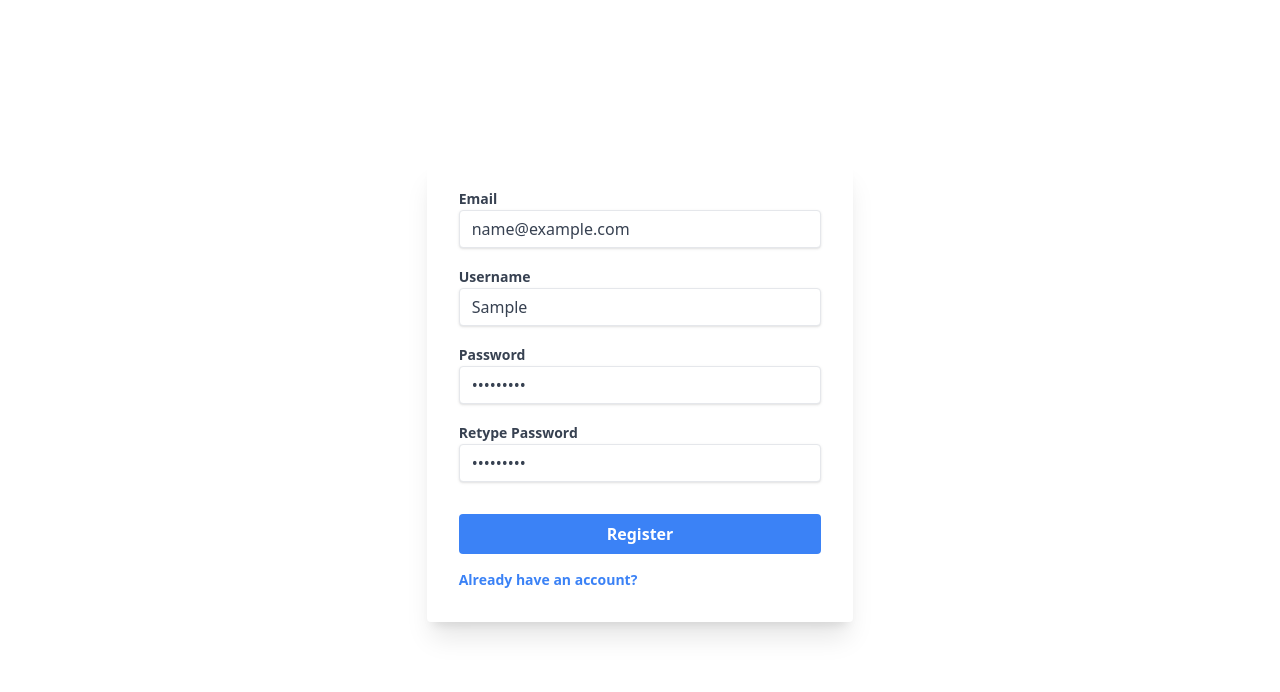
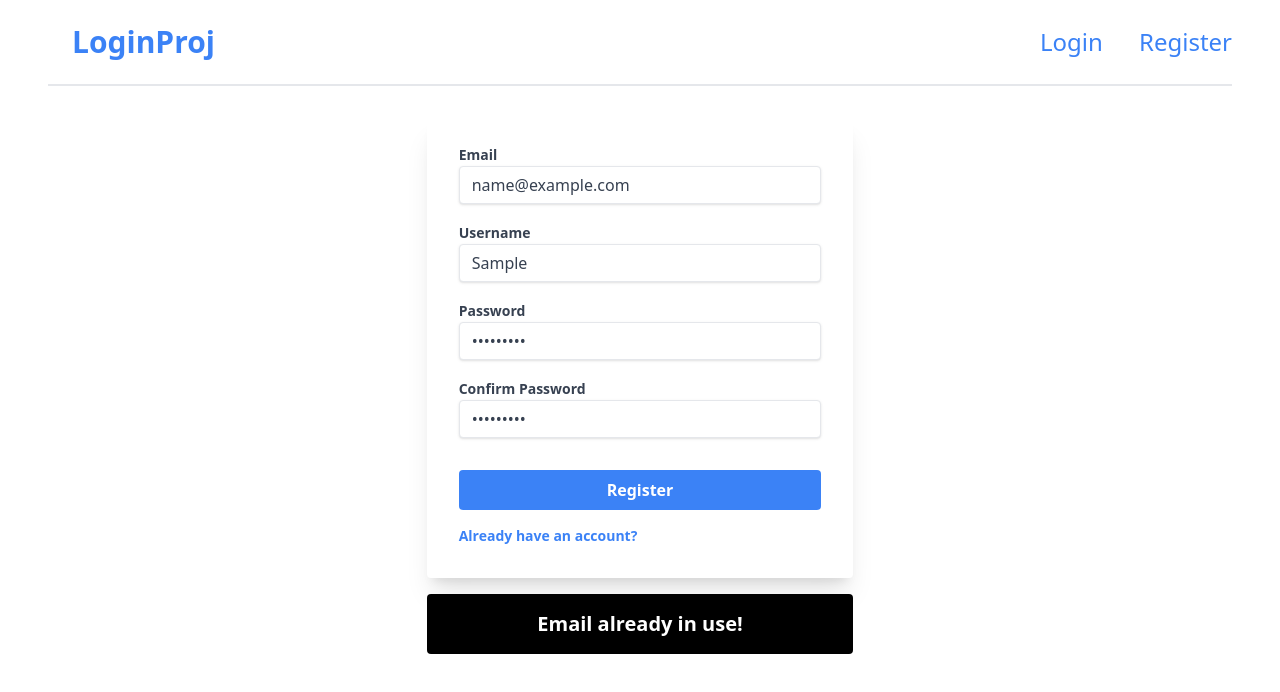
Before and after one commit to seba-nigu/login-system-template, a React (Create React App) app in the folder client/: page /register in a window 1280 px wide. Both pictures are taken after typing "name@example.com", "Sample", "Sample123", "Sample123" into the empty fields and a click on the button "Register". Shown: the top 692 px of the page. Built offline with nearby package versions, Linux system fonts and the light colour scheme; no server answers.

Commit message:
add header, error messages

```diff
--- a/client/src/App.js
+++ b/client/src/App.js
@@ -1,15 +1,19 @@
-import { Route, Routes } from "react-router-dom";
+import { BrowserRouter, Route, Routes } from "react-router-dom";
+import Header from "./components/Header";
 import Login from "./pages/Login";
 import Register from "./pages/Register";
 
 function App() {
   return (
-    <div className="App">
-      <Routes>
-        <Route path="/login" element={<Login />} />
-        <Route path="/register" element={<Register />} />
-        <Route path="*" element={<Login />} />
-      </Routes>
+    <div className="h-screen">
+      <BrowserRouter>
+        <Header />
+        <Routes>
+          <Route path="/login" element={<Login />} />
+          <Route path="/register" element={<Register />} />
+          {/* <Route path="*" element={<>} /> */}
+        </Routes>
+      </BrowserRouter>
     </div>
   );
 }
--- /dev/null
+++ b/client/src/components/Header.js
@@ -0,0 +1,21 @@
+import { Link } from "react-router-dom";
+
+function Header() {
+  return (
+    <div className="mx-12 border-b-2 border-b-slate flex items-center justify-between">
+      <div className="text-3xl font-bold p-6 text-blue-500">
+        <Link to="/">LoginProj</Link>
+      </div>
+      <ul className="flex justify-between w-48">
+        <li className="text-2xl text-blue-500 hover:text-blue-800">
+          <Link to="/login">Login</Link>
+        </li>
+        <li className="text-2xl text-blue-500 hover:text-blue-800">
+          <Link to="/register">Register</Link>
+        </li>
+      </ul>
+    </div>
+  );
+}
+
+export default Header;
--- a/client/src/index.js
+++ b/client/src/index.js
@@ -2,13 +2,10 @@ import React from "react";
 import ReactDOM from "react-dom/client";
 import "./index.css";
 import App from "./App";
-import { BrowserRouter } from "react-router-dom";
 
 const root = ReactDOM.createRoot(document.getElementById("root"));
 root.render(
   <React.StrictMode>
-    <BrowserRouter>
-      <App />
-    </BrowserRouter>
+    <App />
   </React.StrictMode>
 );
--- a/client/src/pages/Login.js
+++ b/client/src/pages/Login.js
@@ -35,7 +35,7 @@ function Login() {
   };
 
   return (
-    <div className="login-page h-screen flex justify-center items-center">
+    <div className="login-page h-3/4 flex justify-center items-center">
       <div className="w-1/3">
         <form
           className="bg-white shadow-xl rounded px-8 pt-6 pb-8 mb-4"
--- a/client/src/pages/Register.js
+++ b/client/src/pages/Register.js
@@ -4,6 +4,8 @@ import { useState } from "react";
 
 function Register() {
   const navigate = useNavigate();
+  const [warningMessage, setWarningMessage] = useState("");
+  const [showResults, setShowResults] = useState(false);
 
   const [register, setRegister] = useState({
     email: "",
@@ -20,23 +22,30 @@ function Register() {
   const postRegister = async (e) => {
     e.preventDefault();
     try {
-      const { data: res } = await axios.post(
-        "http://localhost:5000/api/user/",
-        {
-          email: register.email,
-          username: register.username,
-          password: register.password,
-        }
-      );
-      navigate("/login");
-      console.log(res.message);
+      if (register.password === register.confirmPassword) {
+        const { data: res } = await axios
+          .post("http://localhost:5000/api/user/", {
+            email: register.email,
+            username: register.username,
+            password: register.password,
+            confirmPassword: register.confirmPassword,
+          })
+          .catch((error) => {
+            setShowResults(true);
+            setWarningMessage("Email already in use!");
+          });
+        navigate("/login");
+      } else {
+        setShowResults(true);
+        setWarningMessage("Passwords do not match!");
+      }
     } catch (error) {
       console.log(error);
     }
   };
 
   return (
-    <div className="register-page h-screen flex justify-center items-center">
+    <div className="register-page h-3/4  flex justify-center items-center">
       <div className="w-1/3">
         <form
           className="bg-white shadow-xl rounded px-8 pt-6 pb-8 mb-4"
@@ -80,12 +89,12 @@ function Register() {
           </div>
           <div className="mb-8">
             <label className="text-gray-700 text-sm font-bold mb-2">
-              Retype Password
+              Confirm Password
             </label>
             <input
               className="shadow appearance-none border rounded w-full py-2 px-3 text-gray-700 leading-tight focus:outline-none focus:border-blue-700"
               type="password"
-              name="confirm-password"
+              name="confirmPassword"
               placeholder="Password"
               onChange={setInput}
             />
@@ -105,6 +114,11 @@ function Register() {
             </Link>
           </div>
         </form>
+        {showResults ? (
+          <div className="text-xl font-bold p-4 text-center rounded bg-black text-white">
+            {warningMessage}
+          </div>
+        ) : null}
       </div>
     </div>
   );
```
